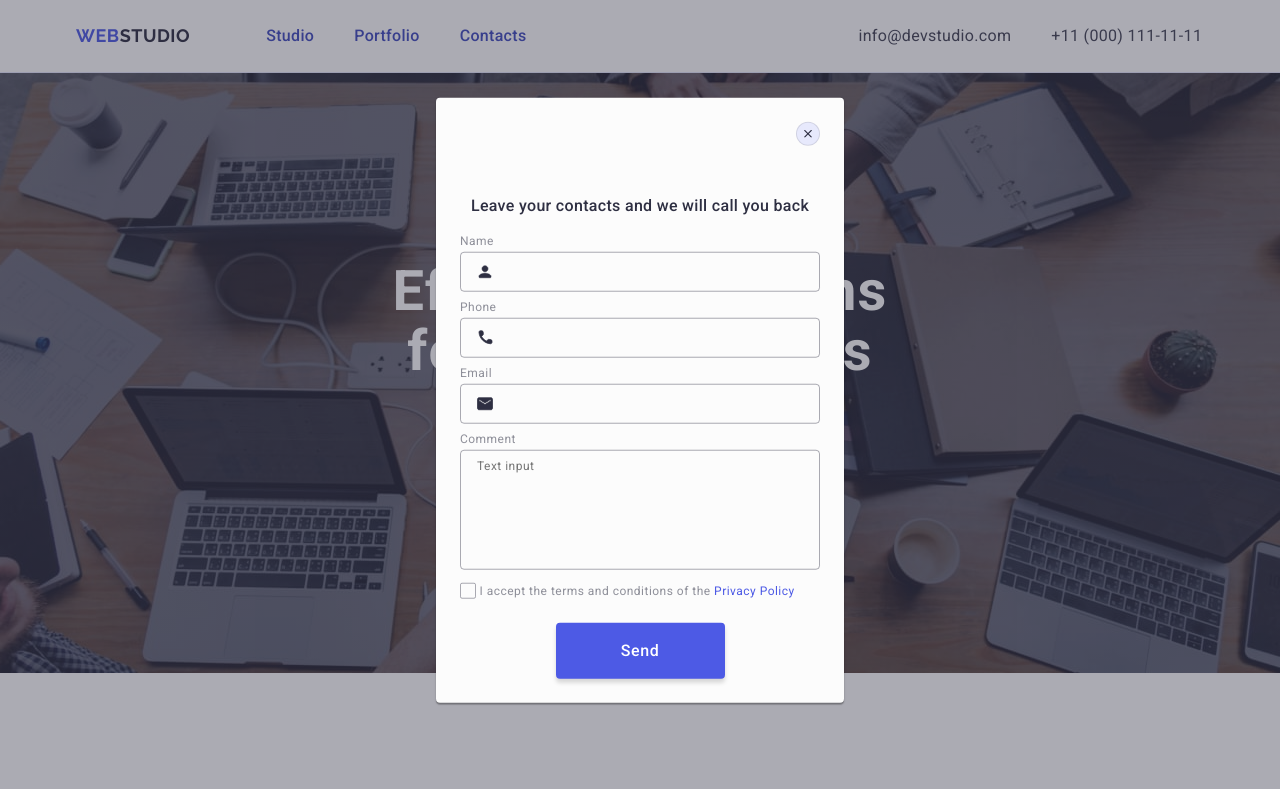
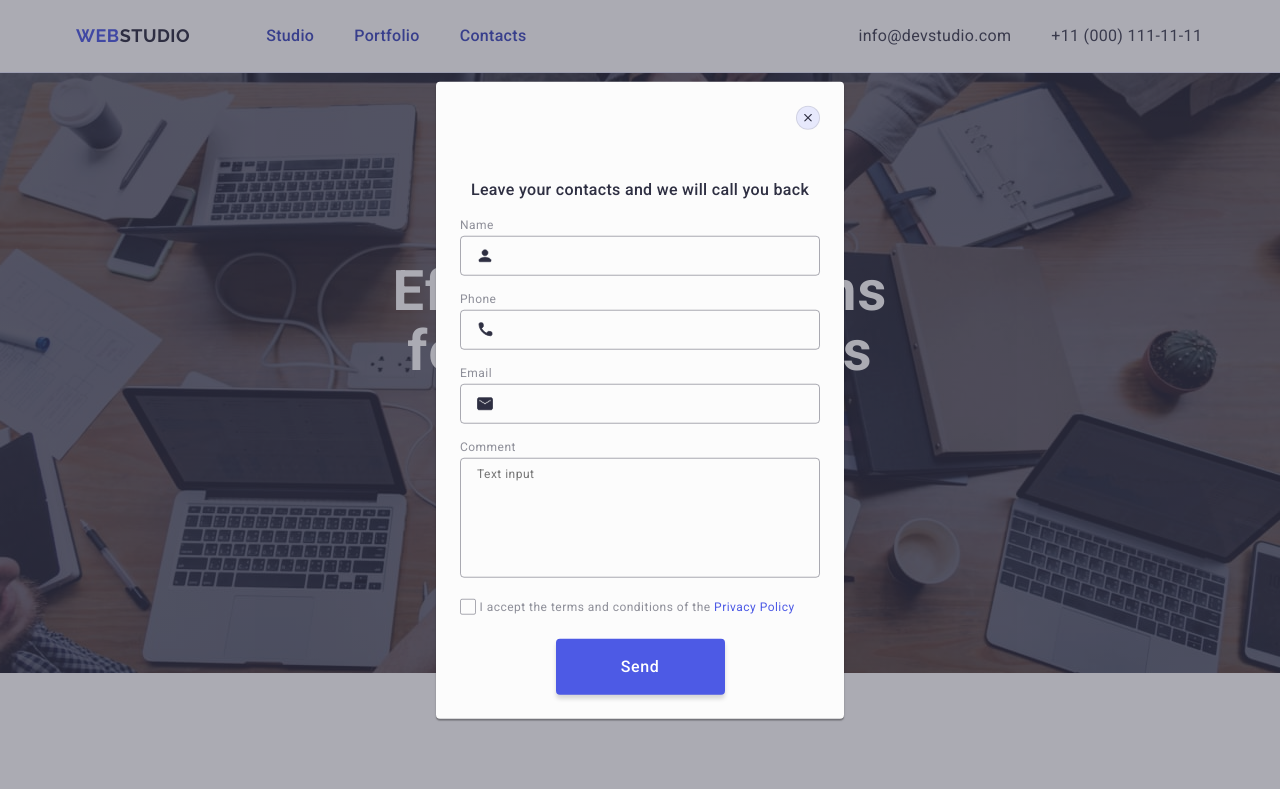
Before and after one commit to dkaliazin/goit-markup-hw-05, a plain HTML site: page index.html in a window 1280 px wide. Shown: the top 789 px of the page. Drawn offline with nearby package versions, Linux system fonts and the light colour scheme.

Commit message:
margin 16 px

```diff
--- a/css/styles.css
+++ b/css/styles.css
@@ -723,6 +723,9 @@ p {
 .modal-wrapper {
   margin-bottom: 8px;
 }
+.modal-wrapper {
+  margin-bottom: 16px;
+}
 .modal-form-icon {
   position: absolute;
   top: 50%;
```
